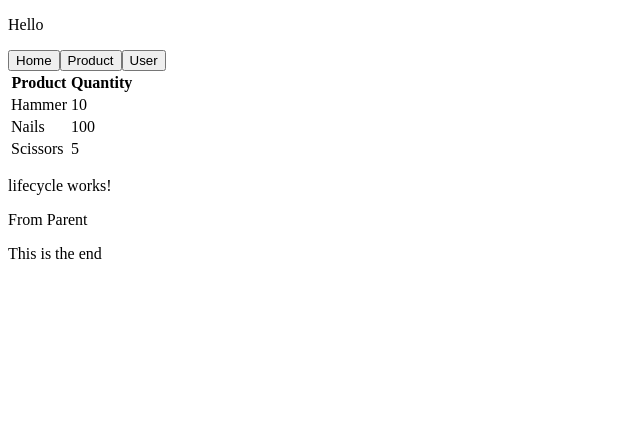
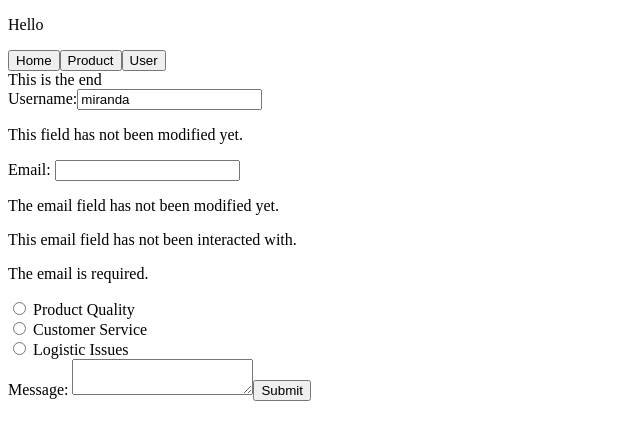
Before and after one commit to Miranda0101/MEAN_07_15, an Angular app in the folder inclass/: page / in a window 1280 px wide. Shown: the top 440 px of the page, without its empty margins (0-640 px from the left). Built offline with nearby package versions, Linux system fonts and the light colour scheme.

Commit message:
Forms&Validators

```diff
--- a/inclass/src/app/app.component.html
+++ b/inclass/src/app/app.component.html
@@ -4,5 +4,6 @@
 <button (click)="navigateProduct()">Product</button>
 <button routerLink="users">User</button>
 <!-- Placeholder to display the view based on route -->
-<router-outlet></router-outlet>
+<!-- <router-outlet></router-outlet> -->
 <footer>This is the end</footer>
+<app-feedback></app-feedback>
--- /dev/null
+++ b/inclass/src/app/feedback/feedback.component.html
@@ -0,0 +1,31 @@
+<form [formGroup]="messageForm">
+  <label>Username:</label>
+  <input [formControl]="username" />
+  <p *ngIf="username.pristine">This field has not been modified yet.</p>
+  <p *ngIf="username.dirty && username.touched">
+    You have modified this field.
+  </p>
+
+  <label>Email: </label>
+  <input formControlName="email" />
+  <p *ngIf="messageForm.controls['email'].pristine">
+    The email field has not been modified yet.
+  </p>
+  <p *ngIf="emailControl?.untouched">
+    This email field has not been interacted with.
+  </p>
+  <p *ngIf="emailControl?.errors?.['required']">The email is required.</p>
+  <p *ngIf="emailControl?.errors?.['email']">Please provide a valid email address.</p>
+
+  <div formArrayName="topics">
+    <div *ngFor="let control of topicControl.controls; let i = index">
+      <input type="radio" formControlName="{{ i }}" />
+      {{ topicList[i].name }}
+    </div>
+  </div>
+
+  <label>Message: </label>
+  <textarea formControlName="message"></textarea>
+
+  <button type="submit" (click)="onSubmit()">Submit</button>
+</form>
--- /dev/null
+++ b/inclass/src/app/feedback/feedback.component.ts
@@ -0,0 +1,89 @@
+import { Component, OnInit } from '@angular/core';
+import { AbstractControl, AsyncValidatorFn, FormArray, FormBuilder, FormControl, FormGroup, ValidationErrors, ValidatorFn, Validators } from '@angular/forms';
+import { map, Observable, of } from 'rxjs';
+
+@Component({
+  selector: 'app-feedback',
+  templateUrl: './feedback.component.html',
+  styleUrls: ['./feedback.component.scss'],
+})
+export class FeedbackComponent implements OnInit {
+  username = new FormControl('miranda', [this.myRquired(), this.nameExists()]);
+  // FormGroup
+  messageForm: FormGroup = new FormGroup({
+    email: new FormControl('', [Validators.required, Validators.email]),
+    username: this.username,
+    message: new FormControl(''),
+  });
+  // FormArray
+  topicList = [
+    { id: 1, name: 'Product Quality' },
+    { id: 2, name: 'Customer Service' },
+    { id: 3, name: 'Logistic Issues' },
+  ];
+  topicControls = this.topicList.map((val)=>{
+    return new FormControl('');
+  });
+
+  // FormBuilder
+  feedbackForm: any;
+  // names datas
+  names = ['user1', 'user2', 'user3'];
+  constructor(private fb: FormBuilder){}
+
+  ngOnInit(): void {
+    console.log(this.username);
+
+    const tpoicArray = new FormArray(this.topicControls);
+    console.log(tpoicArray);
+    this.messageForm.addControl('topics', tpoicArray);
+    console.log(this.messageForm);
+
+    this.initializeForm();
+    console.log(this.feedbackForm);
+  }
+
+  initializeForm(){
+    this.feedbackForm = this.fb.group({
+      username: ['Please input your username'],
+      email: [''],
+      message: ['']
+    })
+  }
+
+  onSubmit(){
+    console.log(this.messageForm.value);
+    //
+  }
+  // validator fn
+  requiredFn(control: AbstractControl): ValidationErrors | null {
+      if (!control.value){
+        return {myRequired: 'This field is required'}
+      }
+      else {
+        return null;
+      }
+  }
+  myRquired(): ValidatorFn {
+    return this.requiredFn;
+  }
+
+  // async validator
+  nameExists(): AsyncValidatorFn{
+    let names = ['user1', 'user2', 'user3'];
+    return (control: AbstractControl): Observable<ValidationErrors | null> => {
+      return of(names.includes(control.value)).pipe(
+        map((val: boolean)=>{
+          return val ? null : { usernameDoesNotExists:  true}
+        })
+      )
+    }
+  }
+
+  get emailControl() {
+    return this.messageForm.get('email');
+  }
+  get topicControl() {
+    return this.messageForm.get('topics') as FormArray;
+  }
+}
```
Also changed, not shown: inclass/src/app/app.module.ts (+5 -2 lines), inclass/src/app/feedback/feedback.component.scss (added), 2 other files (tests, documents, lock files or other folders).
